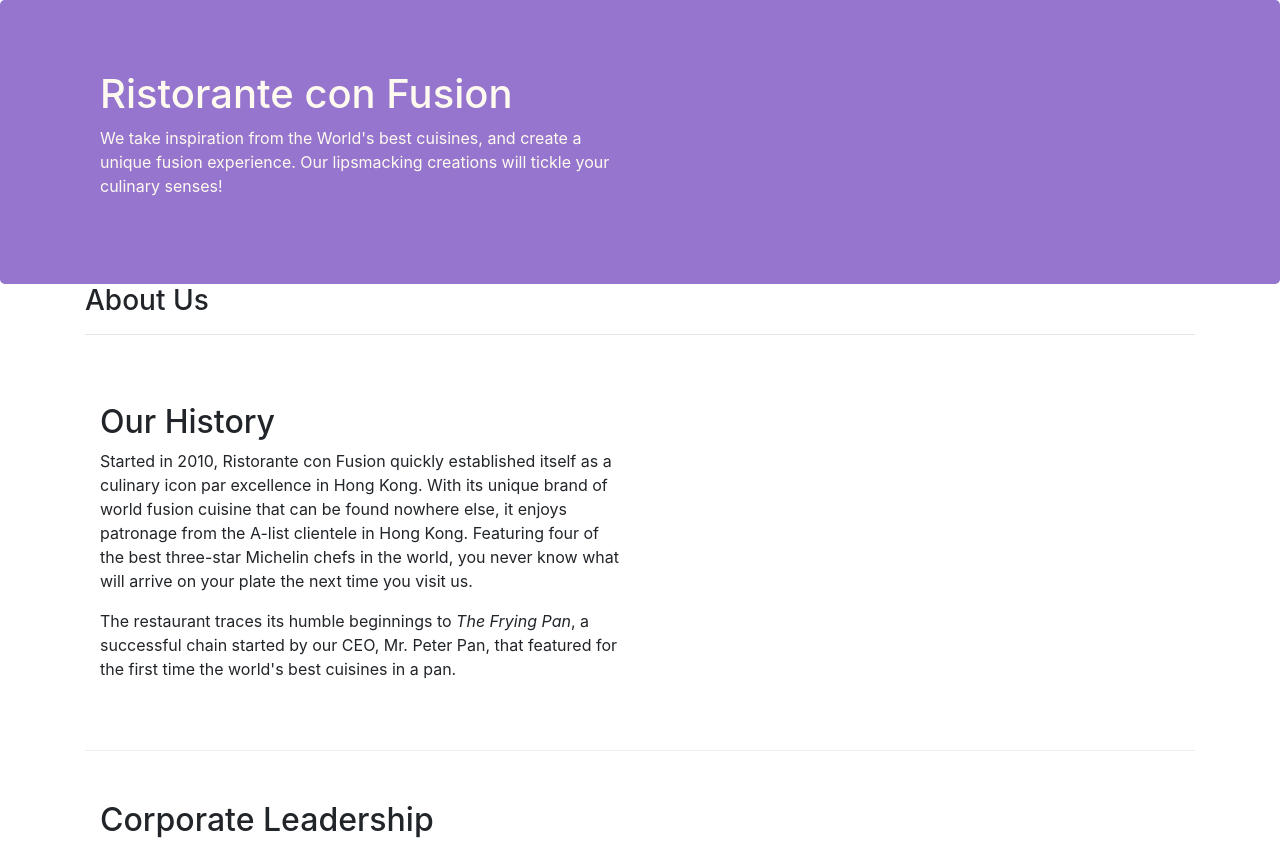
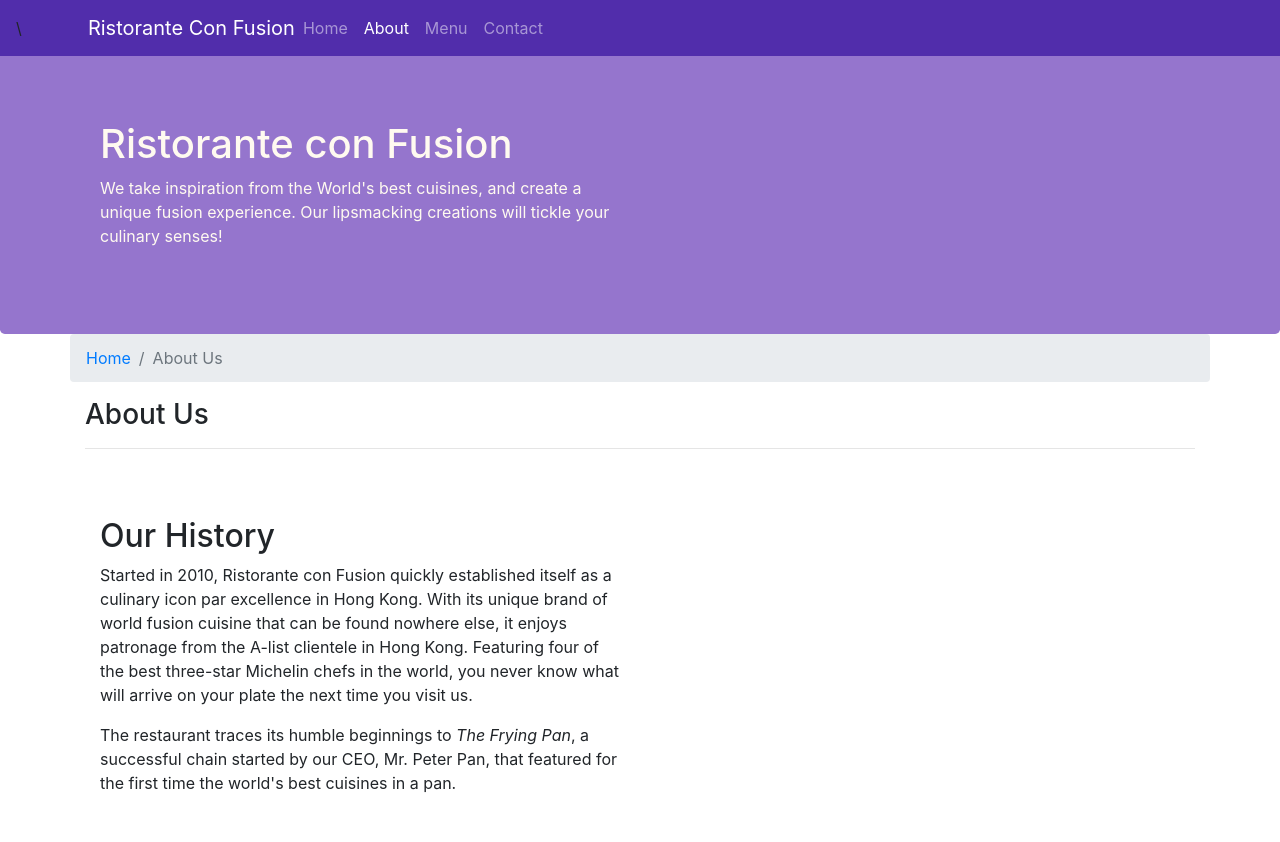
Before and after one commit to SHETTYADI452/conFusion, a website: page aboutus.html in a window 1280 px wide. Shown: the top 842 px of the page. Drawn offline with nearby package versions, Linux system fonts and the light colour scheme.

Commit message:
navbar and breadcrumbs

```diff
--- a/aboutus.html
+++ b/aboutus.html
@@ -16,6 +16,23 @@
 </head>
 
 <body>
+    <nav class="navbar navbar-dark navbar-expand-sm  fixed-top">\
+        <div class="container">
+            <button class="navbar-toggler" type="button" data-toggle="collapse" data-target="#Navbar">
+                <span class="navbar-toggler-icon"></span>
+            </button>
+            <a class="navbar-brand mr-auto" href="./index.html">Ristorante Con Fusion</a>
+            <div class="collapse navbar-collapse" id="Navbar">
+                <ul class="navbar-nav mr-auto">
+                    <li class="nav-items"><a class="nav-link" href="index.html">Home</a></li>
+                    <li class="nav-items active"><a class="nav-link" href="#">About</a></li>
+                    <li class="nav-items"><a class="nav-link" href="#">Menu</a></li>
+                    <li class="nav-items"><a class="nav-link" href="#">Contact</a></li>
+                </ul>
+            </div>
+        </div>
+    </nav>
+
 
     <header class="jumbotron">
         <div class="container">
@@ -31,7 +48,11 @@
     </header>
 
     <div class="container">
-        <div class="row   align-items-center">
+        <div class="row ">
+            <ol class="col-12 breadcrumb">
+                <li class="breadcrumb-item"><a href="./index.html">Home</a></li>
+                <li class="breadcrumb-item active">About Us</li>
+            </ol>
             <div class="col-12">
                 <h3>About Us</h3>
                 <hr>
@@ -76,7 +97,7 @@
                 <div class="col-4 offset-1 col-sm-2">
                     <h5>Links</h5>
                     <ul class="list-unstyled">
-                        <li><a href="#">Home</a></li>
+                        <li><a href="./index.html">Home</a></li>
                         <li><a href="#">About</a></li>
                         <li><a href="#">Menu</a></li>
                         <li><a href="#">Contact</a></li>
--- a/css/styles.css
+++ b/css/styles.css
@@ -28,3 +28,12 @@
     margin: 0px;
     color: #0f0f0f;
 }
+
+body {
+    padding: 50px 0px 0px 0px;
+    z-index: 0;
+}
+
+.navbar-dark {
+    background-color: #512dab;
+}
```
Also changed, not shown: index.html (+17 -1 lines).
